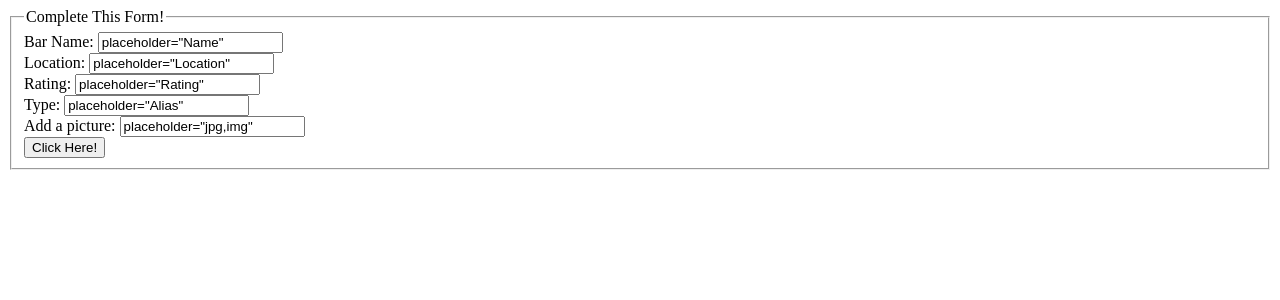
After one commit to Prones94/BarFly, a Python web app: template templates/partials/form.html in a window 1280 px wide. The commit adds this page. Shown: the top 300 px of the page. Run offline with Jinja, Linux system fonts and the light colour scheme; the template is opened without the code that fills it, so the values that code supplies are empty.

Commit message:
added form partials, new bar and both POST functions

```diff
--- a/templates/homepage.html
+++ b/templates/homepage.html
@@ -5,6 +5,7 @@
     <h1>BARFLY</h1><br>
     <div class="nav">
         <input type="text" placeholder="TYPE IN YOUR ADDRESS">
+        <button><a href="barlist.html">Bar List</a></button>
     </div>
 </form>
 {% endblock %}
--- /dev/null
+++ b/templates/partials/form.html
@@ -0,0 +1,24 @@
+<fieldset>
+    <legend>Complete This Form!</legend>
+    <div class="bar_form">
+        <label for="bar_name">Bar Name:</label>
+        <input type="text" id="bar_name" name="name" value = {{ bars.name }} placeholder="Name" required>
+    </div>
+    <div class="bar_form">
+        <label for="bar_location">Location:</label>
+        <input type="text" id="bar_location" name="location" value={{ bars.location }} placeholder="Location" required>
+    </div>
+    <div class="bar_form">
+        <label for="bar_rating">Rating:</label>
+        <input type="text" id="bar_rating" name="rating" value={{ bars.rating }} placeholder="Rating">
+    </div>
+    <div class="bar_form">
+        <label for="bar_alias">Type:</label>
+        <input type="text" id="bar_alias" name="alias" value={{ bars.alias }} placeholder="Alias">
+    </div>
+    <div class="bar_form">
+        <label for="img_url">Add a picture:</label>
+        <input type="text" id="img_url" name="image" value={{ bars.img_url }} placeholder="jpg,img">
+    </div>
+    <button type="submit">Click Here!</button>
+</fieldset>
```
Also changed, not shown: app.py (+112 -2 lines), templates/barlist.html (+3 -5 lines), templates/newform.html (+5 -14 lines), 1 other file.
